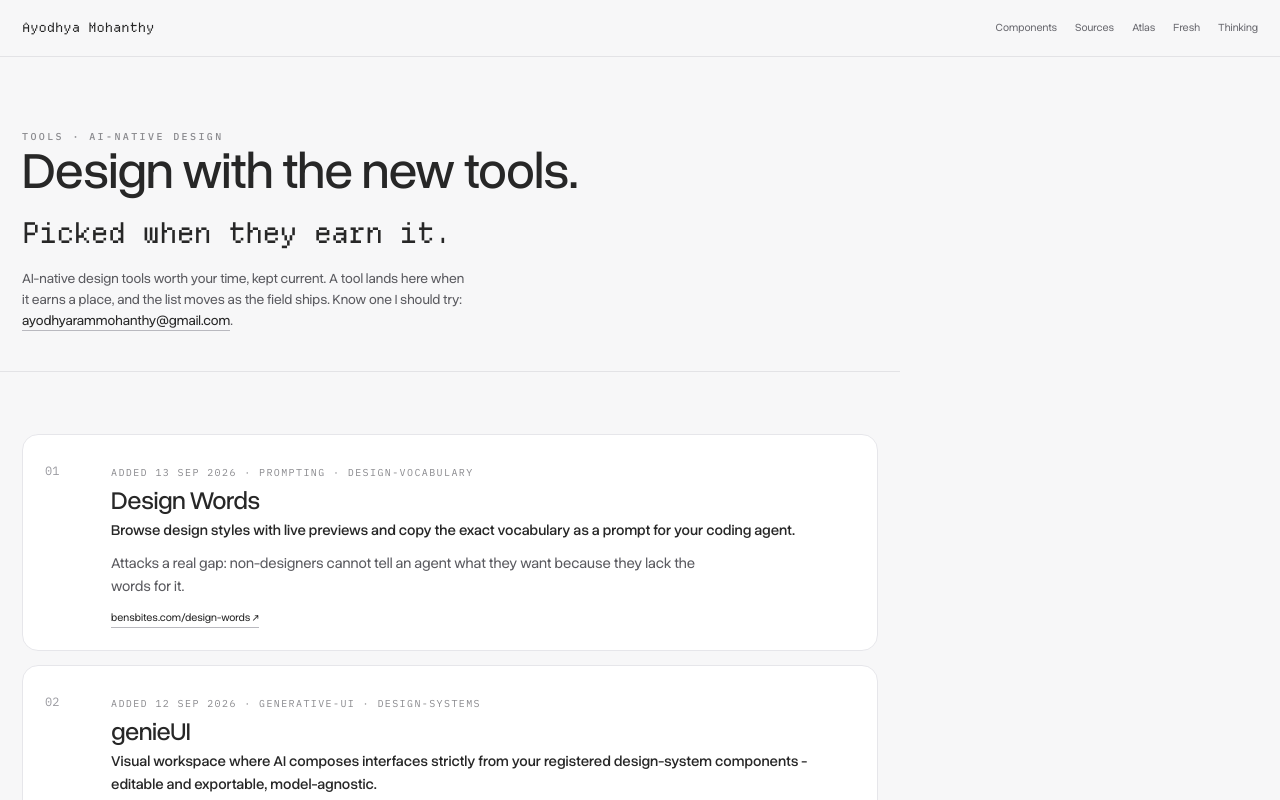
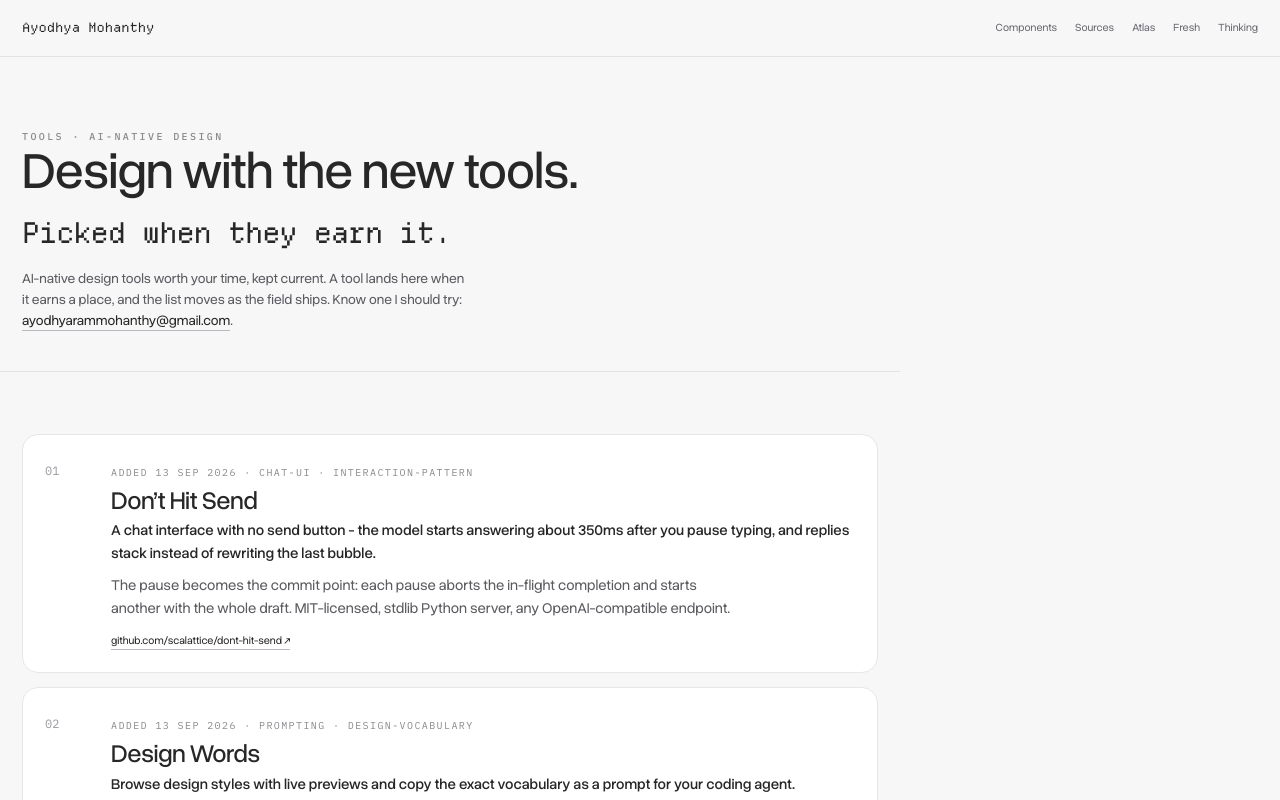
Before and after one commit to ayodhyamohanthy/ai-portfolio, a Next.js app: page /tools in a window 1280 px wide. Shown: the top 800 px of the page. Built offline with nearby package versions, Linux system fonts and the light colour scheme.

Commit message:
Tools: Don't Hit Send - pause-commit chat UI, claims verified on repo README

```diff
--- a/app/toolsData.ts
+++ b/app/toolsData.ts
@@ -1,5 +1,6 @@
 export type ToolEntry={name:string;what:string;note:string;url:string;added:string;tags:string[]};
 export const tools:ToolEntry[]=[
+{name:'Don\u2019t Hit Send',what:'A chat interface with no send button - the model starts answering about 350ms after you pause typing, and replies stack instead of rewriting the last bubble.',note:'The pause becomes the commit point: each pause aborts the in-flight completion and starts another with the whole draft. MIT-licensed, stdlib Python server, any OpenAI-compatible endpoint.',url:'https://github.com/scalattice/dont-hit-send',added:'13 Sep 2026',tags:['chat-ui','interaction-pattern']},
 {name:'Design Words',what:'Browse design styles with live previews and copy the exact vocabulary as a prompt for your coding agent.',note:'Attacks a real gap: non-designers cannot tell an agent what they want because they lack the words for it.',url:'https://bensbites.com/design-words/',added:'13 Sep 2026',tags:['prompting','design-vocabulary']},
 {name:'genieUI',what:'Visual workspace where AI composes interfaces strictly from your registered design-system components - editable and exportable, model-agnostic.',note:'The constraint is the product: the model selects and positions real components instead of emitting markup, so the output stays designable.',url:'https://genieui.com/',added:'12 Sep 2026',tags:['generative-ui','design-systems']},
 {name:'Toolcraft',what:'Open-source starter kit and UI library for building custom design apps with an AI agent.',note:'Small tools shaped to your own workflow, built by the agent in your repo instead of rented from a platform. From Pixel Point, so the component craft is real - the agent starts from good material instead of generating its own.',url:'https://toolcraft.sh',added:'12 Sep 2026',tags:['Design tool','Open source']},
```
